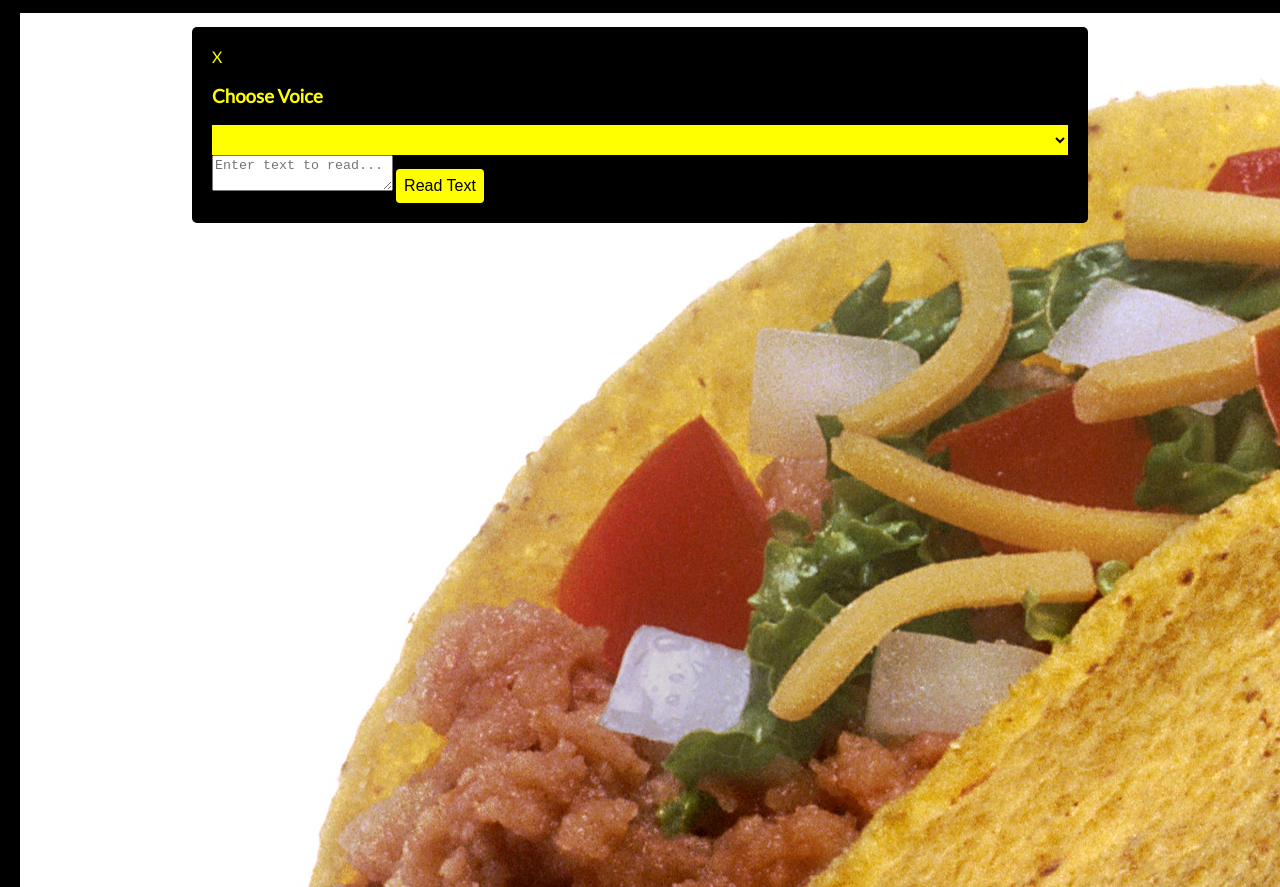
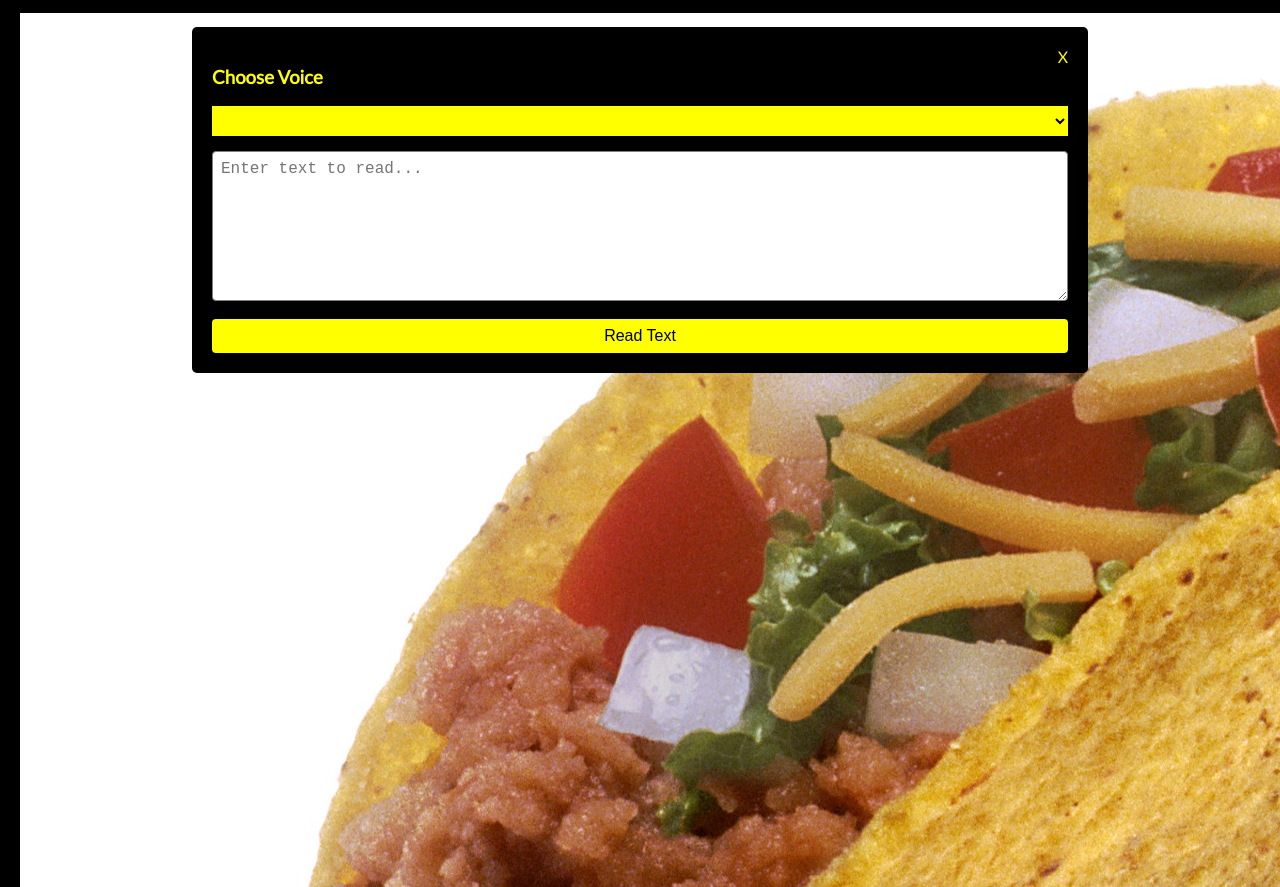
Before and after one commit to ugurduyar/speechtextreader, a plain HTML site: page index.html in a window 1280 px wide. Shown: the part 213-1100 px from the top of the page. Drawn offline with Linux system fonts and the light colour scheme.

Commit message:
text area done

```diff
--- a/style.css
+++ b/style.css
@@ -66,3 +66,23 @@ select:focus {
   height: 30px;
   width: 100%;
 }
+
+.text-box textarea {
+  border: 1px gray solid;
+  border-radius: 4px;
+  font-size: 16px;
+  padding: 8px;
+  margin: 15px 0;
+  width: 100%;
+  height: 150px;
+}
+
+.text-box .btn {
+  width: 100%;
+}
+
+.text-box .close {
+  float: right;
+  text-align: right;
+  cursor: pointer;
+}
```
